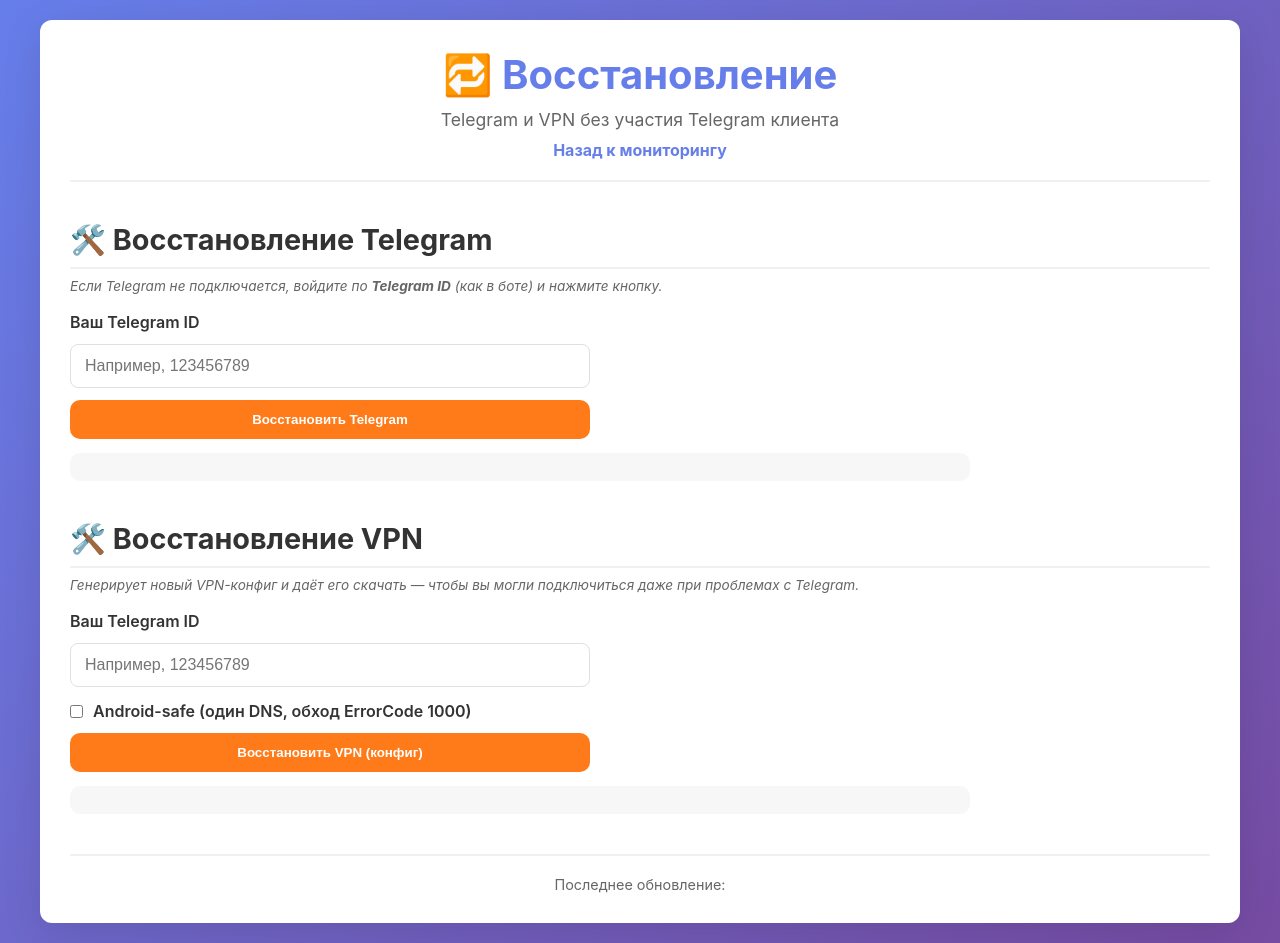
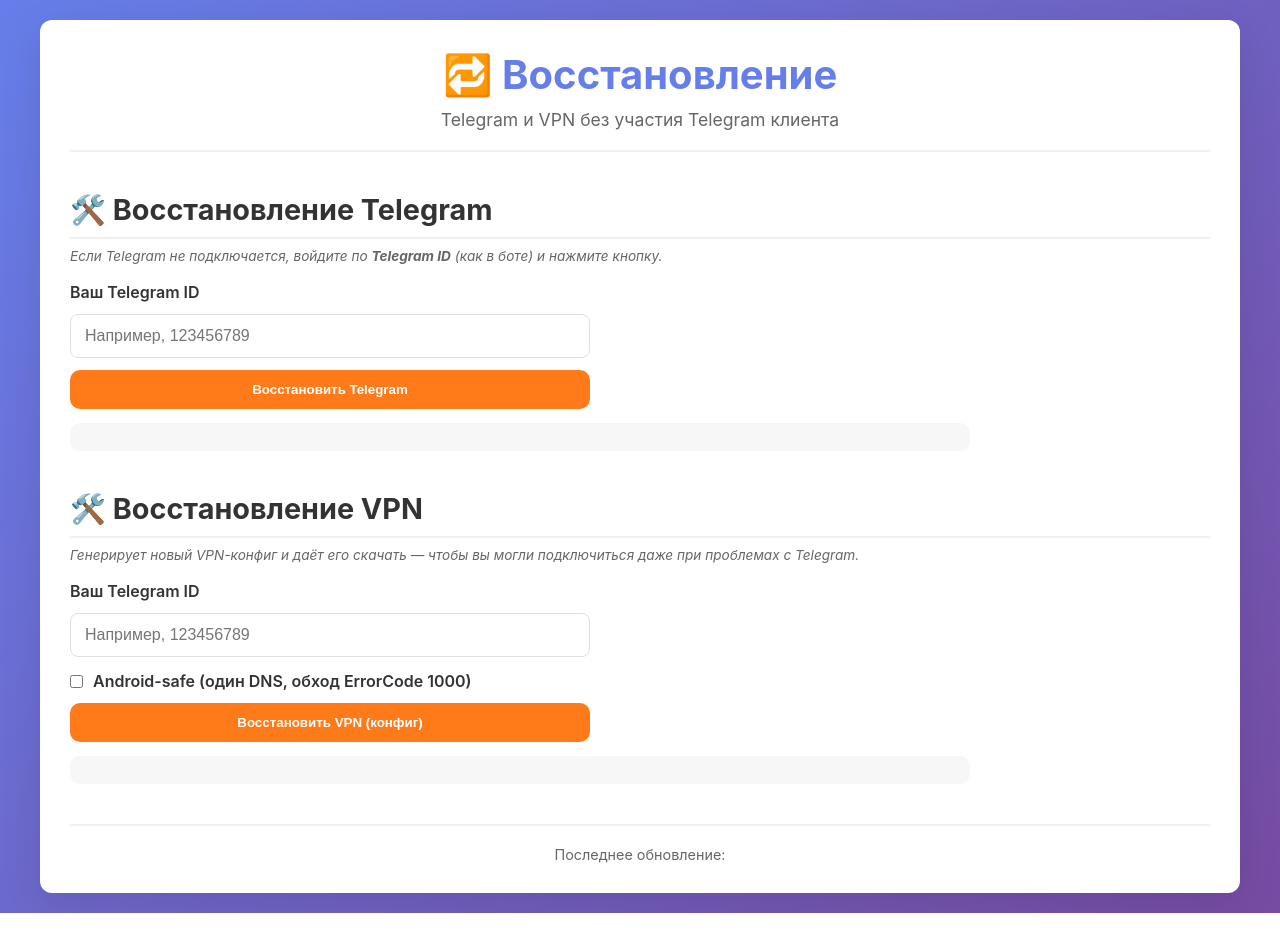
Before and after one commit to nikkronos/vpnservice, a Flask app: page /recovery in a window 1280 px wide. After the commit the page ends 913 px from the top, so only its background shows below. Run offline with Flask 3, Linux system fonts and the light colour scheme.

Commit message:
ui: remove back link from recovery
Made-with: Cursor

```diff
--- a/web/templates/recovery.html
+++ b/web/templates/recovery.html
@@ -11,9 +11,6 @@
     <header>
       <h1>🔁 Восстановление</h1>
       <p class="subtitle">Telegram и VPN без участия Telegram клиента</p>
-      <p style="margin-top: 10px;">
-        <a href="/" style="color:#667eea;text-decoration:none;font-weight:700;">Назад к мониторингу</a>
-      </p>
     </header>
 
     <section class="recovery">
```
